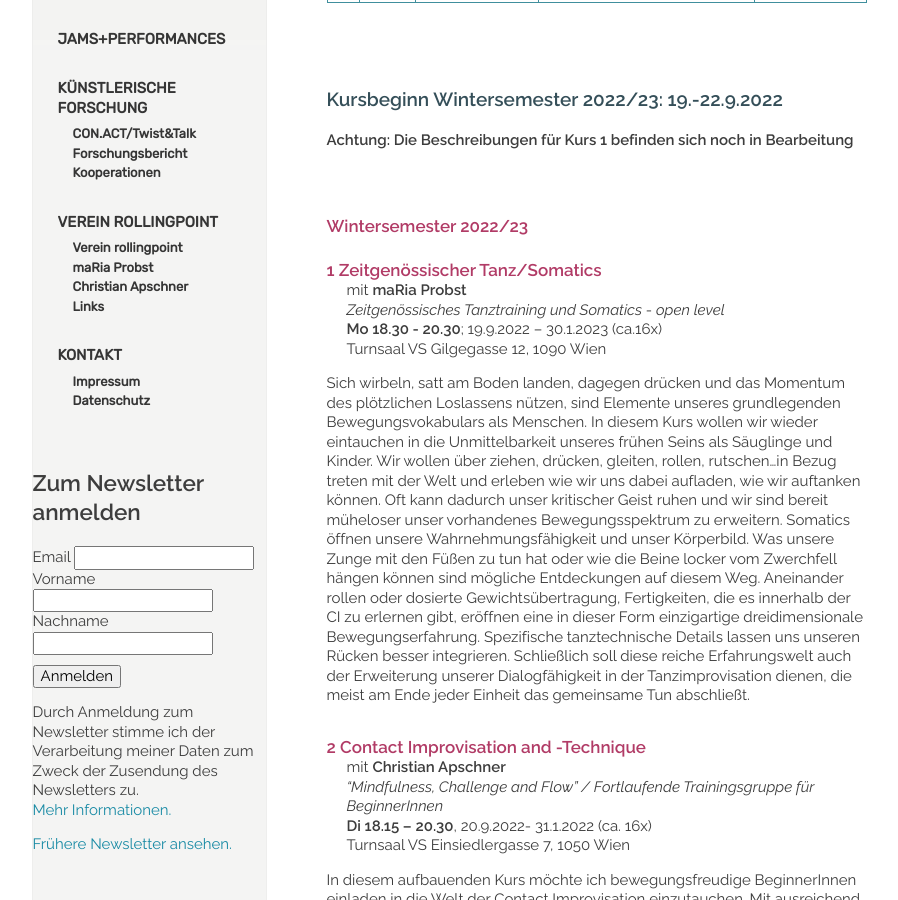
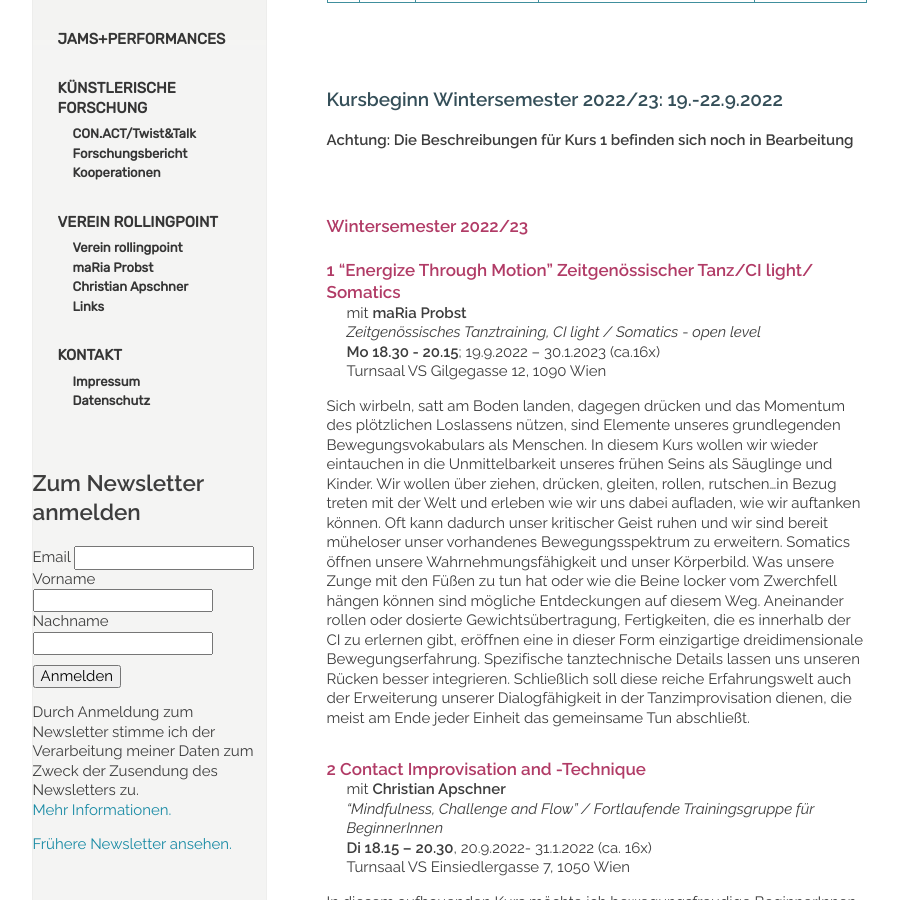
Before and after one commit to manulari/rollingpointat, a Jekyll site: the page built from _pages_de/kurse.md, in a window 1280 px wide and 900 px high, scrolled down 422 px. Shown: the whole window, without its empty margins (152-1050 px from the left). Built offline with Jekyll 4.4.1, drawn with Linux system fonts in a browser that asks for light colours; comment, search, counter and statistics services are not loaded.

Commit message:
Update page (de) “kurse”

```diff
--- a/_pages_de/kurse.md
+++ b/_pages_de/kurse.md
@@ -24,11 +24,11 @@ title: KURSE UND WORKSHOPS
 
 #### Wintersemester 2022/23
 
-#### 1 Zeitgenössischer Tanz/Somatics
+#### 1 "Energize Through Motion" Zeitgenössischer Tanz/CI light/ Somatics
 
 mit **maRia Probst**\
-*Zeitgenössisches Tanztraining und Somatics* - *open level*\
-**Mo 18.30 - 20.30**; 19.9.2022 – 30.1.2023 (ca.16x)\
+*Zeitgenössisches Tanztraining, CI light / Somatics* - *open level*\
+**Mo 18.30 - 20.15**; 19.9.2022 – 30.1.2023 (ca.16x)\
 Turnsaal VS Gilgegasse 12, 1090 Wien
 
 Sich wirbeln, satt am Boden landen, dagegen drücken und das Momentum des plötzlichen Loslassens nützen, sind Elemente unseres grundlegenden Bewegungsvokabulars als Menschen. In diesem Kurs wollen wir wieder eintauchen in die Unmittelbarkeit unseres frühen Seins als Säuglinge und Kinder. Wir wollen über ziehen, drücken, gleiten, rollen, rutschen...in Bezug treten mit der Welt und erleben wie wir uns dabei aufladen, wie wir auftanken können. Oft kann dadurch unser kritischer Geist ruhen und wir sind bereit müheloser unser vorhandenes Bewegungsspektrum zu erweitern. Somatics öffnen unsere Wahrnehmungsfähigkeit und unser Körperbild. Was unsere Zunge mit den Füßen zu tun hat oder wie die Beine locker vom Zwerchfell hängen können sind mögliche Entdeckungen auf diesem Weg. Aneinander rollen oder dosierte Gewichtsübertragung, Fertigkeiten, die es innerhalb der CI zu erlernen gibt, eröffnen eine in dieser Form einzigartige dreidimensionale Bewegungserfahrung. Spezifische tanztechnische Details lassen uns unseren Rücken besser integrieren. Schließlich soll diese reiche Erfahrungswelt auch der Erweiterung unserer Dialogfähigkeit in der Tanzimprovisation dienen, die meist am Ende jeder Einheit das gemeinsame Tun abschließt.
```
